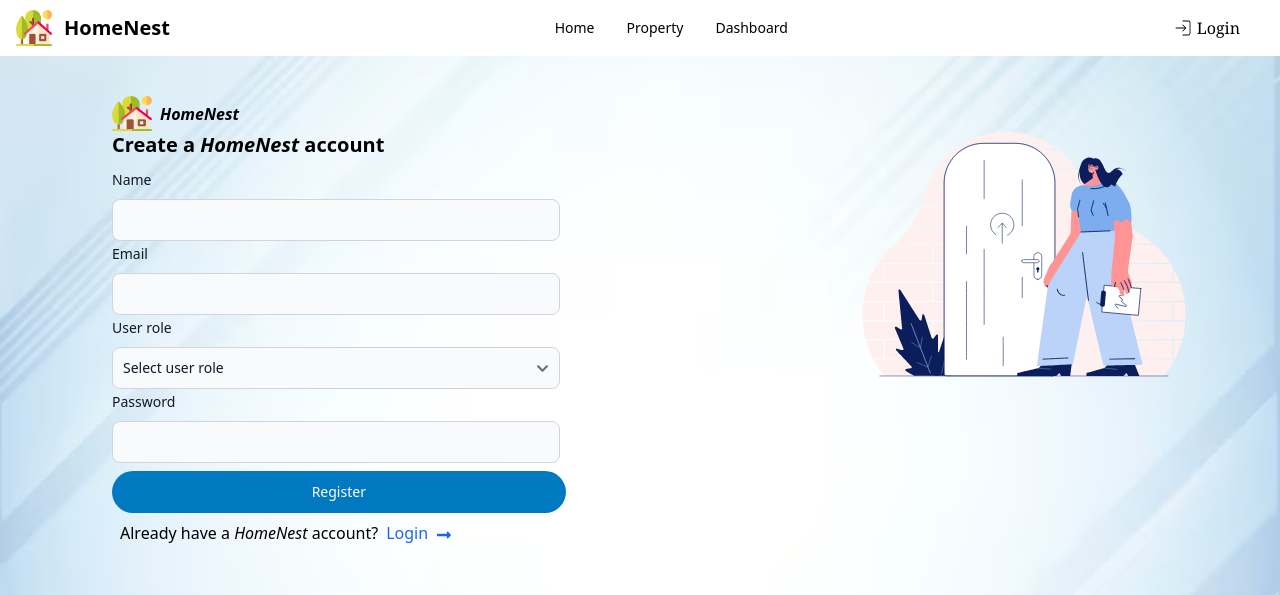
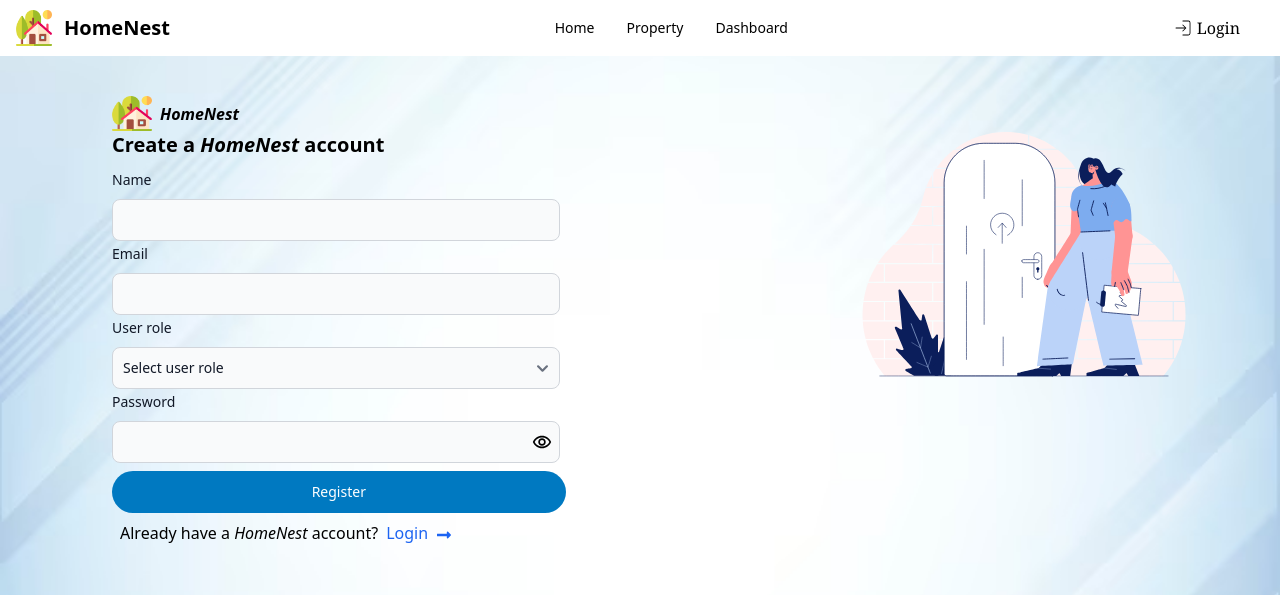
Before and after one commit to Sumaiya-Meem/HomeNest_Client_Side, a React (Vite) app: page /register in a window 1280 px wide. Shown: the top 595 px of the page. Built offline with nearby package versions, Linux system fonts and the light colour scheme; no server answers.

Commit message:
complete registration authentication

```diff
--- a/package.json
+++ b/package.json
@@ -25,6 +25,7 @@
     "react-slick": "^0.30.2",
     "slick-carousel": "^1.8.1",
     "sort-by": "^1.2.0",
+    "sweetalert2": "^11.10.6",
     "swiper": "^11.0.7"
   },
   "devDependencies": {
--- /dev/null
+++ b/src/Context/AuthProvider.jsx
@@ -0,0 +1,81 @@
+import { createContext, useEffect, useState } from "react";
+import { GoogleAuthProvider, createUserWithEmailAndPassword, getAuth, onAuthStateChanged, signInWithEmailAndPassword, signInWithPopup, signOut, updateProfile } from "firebase/auth";
+import { app } from "../firebase/firebase.config";
+
+
+
+export const AuthContext =createContext(null)
+const auth = getAuth(app);
+const googleProvider = new GoogleAuthProvider();
+
+// eslint-disable-next-line react/prop-types
+const AuthProvider = ({children}) => {
+
+
+    const [user,setUser]=useState(null)
+
+    const [loading,setLoading]=useState(true)
+
+    // create new user
+    const createUser =(email,password)=>{
+        setLoading(true);
+        return createUserWithEmailAndPassword(auth, email, password);
+    }
+
+    // login user
+    const signIn = (email,password)=>{
+        setLoading(true);
+        return signInWithEmailAndPassword(auth, email, password)
+    }
+    // find current user
+
+    useEffect(()=>{
+       const unSubscribe= onAuthStateChanged(auth, currentUser => {
+            setUser(currentUser)
+            console.log("Current User ",currentUser)
+            setLoading(false)
+          });
+          return ()=>{
+            return unSubscribe();
+          }
+    },[])
+
+    // update user profile
+    const updateUserProfile =(name,photo)=>{
+       return updateProfile(auth.currentUser, {
+            displayName: name, photoURL: photo
+          })
+    }
+    // google signin
+
+     const signInWithGoogle = () =>{
+        setLoading(true)
+        return signInWithPopup(auth, googleProvider)
+     }
+    // logout user
+
+    const logOut =()=>{
+        setLoading(true)
+        return signOut(auth)
+    }
+
+
+
+    const authInfo={
+       user,
+       loading,
+       createUser,
+       signIn,
+       logOut,
+       updateUserProfile ,
+       signInWithGoogle,
+
+    }
+    return (
+        <AuthContext.Provider value={authInfo}>
+            {children}
+        </AuthContext.Provider>
+    );
+};
+
+export default AuthProvider;
--- a/src/Pages/Register/Register.jsx
+++ b/src/Pages/Register/Register.jsx
@@ -3,9 +3,79 @@ import ani from "../../../public/Animation - 1701619162523.json";
 import Lottie from "lottie-react";
 import { Button, Label, Select, TextInput } from "flowbite-react";
 import logo from "../../../public/icon.png";
-import { Link } from "react-router-dom";
+import { Link, useNavigate } from "react-router-dom";
 import { FaLongArrowAltRight } from "react-icons/fa";
+import { useContext, useState } from "react";
+import { AuthContext } from "../../Context/AuthProvider";
+import { MdOutlineRemoveRedEye } from "react-icons/md";
+import { IoIosEyeOff } from "react-icons/io";
+import useAxiosSecure from '../../hooks/useAxiosSecure';
+import Swal from 'sweetalert2';
+
 const Register = () => {
+  const axiosSecure = useAxiosSecure()
+  const [showPass, setShowPass] = useState(false);
+  const {createUser,updateUserProfile,logOut } =useContext(AuthContext);
+  const [registerError, setRegisterError] = useState('');
+  const navigate = useNavigate();
+
+  const handleRegister = e => {
+    e.preventDefault();
+    const form = e.target;
+    const email = form.email.value;
+    const password = form.password.value;
+    const name = form.name.value;
+    const userRole = form.user_role.value;
+    const userInfo = {
+        name,email, password,userRole
+    }
+    console.log(userInfo)
+
+    setRegisterError('');
+    if (!/^(?=.*[A-Z])(?=.*[@$!%*?&]).{6,}$/.test(password)) {
+        setRegisterError('Password should be at least six characters, one uppercase letter and one special character');
+        return;
+    }
+
+    createUser(email,password)
+    .then(res=>{
+      const loggedUser = res.user;
+      console.log(loggedUser)
+      updateUserProfile(name)
+      .then(()=>{
+        console.log("user profile updated successfully")
+        // create user in database
+        const userInfo={
+          name:name,
+          email:email
+        }
+        axiosSecure.post('/users',userInfo)
+        .then(res=>{
+          if(res.data.insertedId){
+            console.log("user add in database")
+            Swal.fire({
+              position: "top-center",
+              icon: "success",
+              title: "Register Successfully",
+              showConfirmButton: false,
+              timer: 1500
+            });
+            logOut().then(() => {
+              console.log("User logged out")
+              navigate("/login");
+            });
+          }
+        })
+
+      })
+      .catch(err=>console.log(err))
+
+    })
+  }
+
+
+
+
   const backgroundImageStyle = {
     backgroundImage: `url(${bg})`,
     backgroundSize: "cover",
@@ -19,25 +89,25 @@ const Register = () => {
           <h1 className="font-semibold italic">HomeNest</h1>
         </div>
         <h1 className="font-semibold text-xl">Create a <span className="italic">HomeNest</span> account</h1>
-        <form action="">
+        <form action="" onSubmit={handleRegister}>
           <div className="max-w-md mt-2">
             <div className="mb-2 block">
-              <Label htmlFor="email4" value="Name" />
+              <Label htmlFor="" value="Name" />
             </div>
-            <TextInput id="email4" type="text" placeholder="" required />
+            <TextInput name='name' type="text" placeholder="" required />
           </div>
 
           <div className="max-w-md">
             <div className="mb-2 block">
-              <Label htmlFor="email4" value="Email" />
+              <Label htmlFor="" value="Email" />
             </div>
-            <TextInput id="email4" type="email" placeholder="" required />
+            <TextInput name='email' type="email" placeholder="" required />
           </div>
           <div className="max-w-md">
             <div className="mb-2 block">
-              <Label htmlFor="countries" value="User role" />
+              <Label htmlFor="" value="User role" />
             </div>
-            <Select id="countries" required>
+            <Select id="user_role" required>
               <option>Select user role</option>
               <option>User</option>
               <option>Agent</option>
@@ -46,13 +116,37 @@ const Register = () => {
 
           <div className="max-w-md">
             <div className="mb-2 block">
-              <Label htmlFor="email4" value="Password" />
+              <Label htmlFor="" value="Password" />
             </div>
-            <TextInput id="email4" type="password" placeholder="" required />
+            <div className="flex items-center relative">
+                <TextInput
+                  id="email4"
+                  type={showPass ? "text" : "password"}
+                  placeholder=""
+                  required
+                  name="password"
+                  className="w-full"
+                />
+                <span
+                  onClick={() => setShowPass(!showPass)}
+                  className="absolute right-2 text-xl"
+                >
+                  {showPass ? (
+                    <IoIosEyeOff className=""></IoIosEyeOff>
+                  ) : (
+                    <MdOutlineRemoveRedEye></MdOutlineRemoveRedEye>
+                  )}
+                </span>
+              </div>
           </div>
+          <div>
+            {
+              registerError && <p className="text-red-500">{registerError}</p>
+            }
+            </div>
 
           <div className="">
-              <Button pill className="bg-[#0079c1] w-[70%] mt-2">
+              <Button pill className="bg-[#0079c1] w-[70%] mt-2" type="submit">
                 Register
               </Button>
             </div>
--- /dev/null
+++ b/src/hooks/useAxiosSecure.jsx
@@ -0,0 +1,11 @@
+import axios from "axios";
+
+const axiosSecure = axios.create({
+    baseURL:'http://localhost:5000'
+
+})
+const useAxiosSecure = () => {
+    return  axiosSecure;
+};
+
+export default useAxiosSecure;
--- a/src/main.jsx
+++ b/src/main.jsx
@@ -1,12 +1,19 @@
 
 import ReactDOM from "react-dom/client";
-
+import React from 'react'
 import "./index.css";
 import { RouterProvider } from "react-router-dom";
 import router from "./Routes/Routes.jsx";
+import AuthProvider from "./Context/AuthProvider.jsx";
 
 ReactDOM.createRoot(document.getElementById("root")).render(
-  <div className="">
+  <React.StrictMode>
+ <AuthProvider>
+ <div className="">
     <RouterProvider router={router} />
   </div>
+  </AuthProvider>
+  </React.StrictMode>
+
+
 );
```
Also changed, not shown: 1 other file (tests, documents, lock files or other folders).
